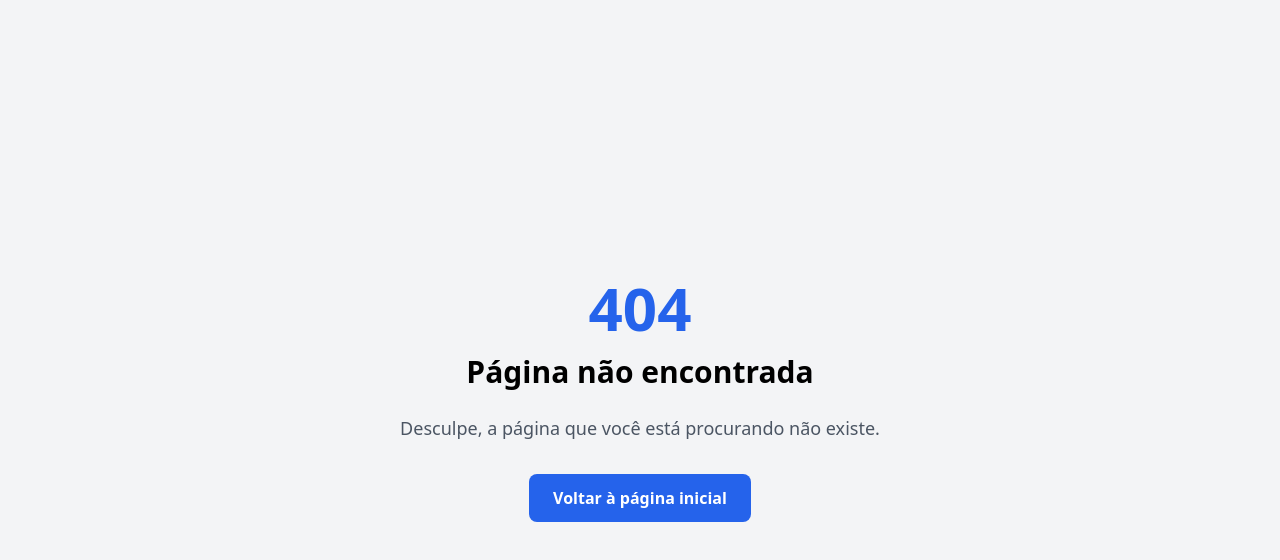
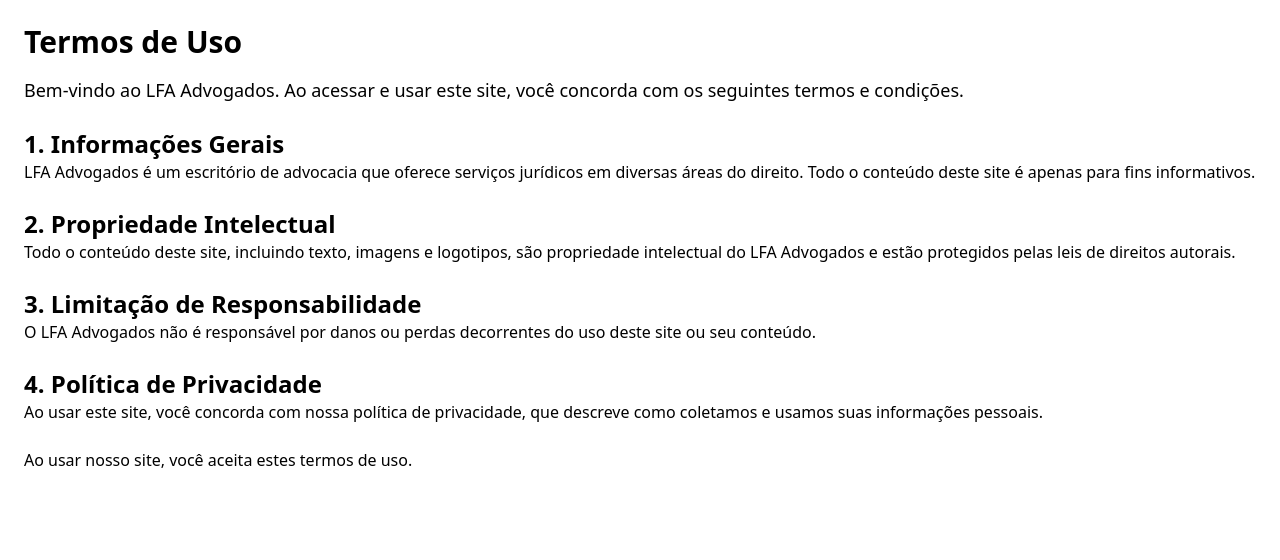
Before and after one commit to alexandre-mahumane/lfa_front, a React (Vite) app: page /terms-of-use in a window 1280 px wide. Before the commit this address had no page. Shown: the top 560 px of the page. Built offline with nearby package versions, Linux system fonts and the light colour scheme.

Commit message:
new member information

```diff
--- /dev/null
+++ b/src/components/cookies.jsx
@@ -0,0 +1,43 @@
+import { useState, useEffect } from "react";
+import { Link } from "react-router-dom";
+
+const CookieConsent = () => {
+  const [isVisible, setIsVisible] = useState(false);
+
+  useEffect(() => {
+    const hasConsented = localStorage.getItem("cookieConsent");
+    if (!hasConsented) {
+      setIsVisible(true);
+    }
+  }, []);
+
+  const handleAccept = () => {
+    localStorage.setItem("cookieConsent", "true");
+    setIsVisible(true);
+  };
+
+  return (
+    isVisible && (
+      <div className="fixed z-50 bottom-4 left-4 right-4 md:left-8 md:right-8 bg-gray-900 text-white p-4 rounded-2xl shadow-lg flex flex-col md:flex-row md:items-center w-1/2 justify-between gap-4">
+        <p className="text-sm">
+          🍪 Este site usa cookies para melhorar sua experiência.{" "}
+          <Link
+            to="/terms-of-use"
+            className="underline text-blue-400 hover:text-blue-300"
+          >
+            Saiba mais
+          </Link>
+          .
+        </p>
+        <button
+          onClick={handleAccept}
+          className="bg-blue-500 hover:bg-blue-400 text-white font-bold py-2 px-4 rounded-xl transition-all"
+        >
+          Aceitar
+        </button>
+      </div>
+    )
+  );
+};
+
+export default CookieConsent;
--- a/src/components/team.jsx
+++ b/src/components/team.jsx
@@ -19,37 +19,39 @@
       id: "luis-fazenda",
       name: "Luís José Fazenda",
       photo: pic2,
-      cargo: "Sócio Administrador e Advogado",
+      cargo: t("team.collaborators.luis-fazenda.practice-areas.position"),
     },
     {
       id: "shaida-carimo",
       name: "Shaida Abdul Carimo",
       photo: pic4,
-      cargo: "Advogada e Sócia",
+      cargo: t("team.collaborators.shaida-carimo.practice-areas.position"),
     },
     {
       id: "florinda-fazenda",
       name: "Florinda Mezava Fazenda",
       photo: pic7,
-      cargo: "",
+      cargo: t(
+        "team.collaborators.florinda-mezava-fazenda.practice-areas.position"
+      ),
     },
     {
       id: "acacio-mitilage",
       name: "Acácio Mitilage",
       photo: pic6,
-      cargo: "Advogado Associado Sénior",
+      cargo: t("team.collaborators.acacio-mitilage.practice-areas.position"),
     },
     {
       id: "leonardo-ngariamao",
       name: "Leonardo Ngariamao",
       photo: pic1,
-      cargo: "Advogado Estagiário",
+      cargo: t("team.collaborators.leonardo-ngariamao.practice-areas.position"),
     },
     {
       id: "luisa-fazenda",
       name: "Luísa Job Fazenda",
       photo: pic5,
-      cargo: "Recepcionista",
+      cargo: t("team.collaborators.luisa-fazenda.practice-areas.position"),
     },
 
     {
@@ -98,7 +100,8 @@
                   {member.name}
                 </span>
                 <span className="text-white text-base font-light">
-                  Cargo: {member.cargo}
+                  {t("team.collaborators.title")}
+                  {": "} {member.cargo}
                 </span>
               </div>
             </Link>
--- a/src/i18n/translations/en/global.json
+++ b/src/i18n/translations/en/global.json
@@ -202,6 +202,33 @@
           }
         ]
       },
+      "florinda-mezava-fazenda": {
+        "practice-areas": {
+          "position": "Lawyer"
+        },
+        "professional-experience": [
+          {
+            "year-range": "2025-Present",
+            "position": "Lecturer and Lawyer at Luis Fazenda Law Firm, Lda."
+          },
+          {
+            "year-range": "2022-2024",
+            "position": "Lecturer N1 in Labor Legislation, Mediation, and Conflict Resolution at IFPELAC and Trainee Lawyer at the Mozambique Bar Association."
+          },
+          {
+            "year-range": "2018-2019",
+            "position": "Intern in Forensic Practice at the Legal Practice Center of the Faculty of Law, UEM."
+          },
+          {
+            "year-range": "2017",
+            "position": "Technical Training in Human Resource Management at Técnicol Mozambique."
+          }
+        ],
+        "language-proficiency": {
+          "english": "Excellent"
+        }
+      },
+
       "andre-matenga": {
         "practice-areas": {
           "position": "Administrative Assistant"
@@ -358,5 +385,31 @@
   },
   "footer": {
     "text": "LFA LAWYERS. All rights reserved"
+  },
+
+  "terms": {
+    "cookies": {
+      "intro": " This website uses cookies to improve your experience. ",
+      "terms": "For more."
+    },
+    "title": "Terms of Use",
+    "intro": "Welcome to LFA Advogados. By accessing and using this website, you agree to the following terms and conditions.",
+    "section1": {
+      "title": "1. General Information",
+      "content": "LFA Advogados is a law firm providing legal services in various areas of law. All content on this website is for informational purposes only."
+    },
+    "section2": {
+      "title": "2. Intellectual Property",
+      "content": "All content on this site, including text, images, and logos, are the intellectual property of LFA Advogados and are protected by copyright laws."
+    },
+    "section3": {
+      "title": "3. Limitation of Liability",
+      "content": "LFA Advogados is not liable for any damages or losses arising from the use of this website or its content."
+    },
+    "section4": {
+      "title": "4. Privacy Policy",
+      "content": "By using this website, you agree to our privacy policy, which outlines how we collect and use your personal information."
+    },
+    "acceptance": "By using our website, you accept these terms of use."
   }
 }
--- a/src/i18n/translations/pt/global.json
+++ b/src/i18n/translations/pt/global.json
@@ -170,6 +170,32 @@
           {
             "year-range": "2016",
             "position": "Chefe do Departamento Jurídico do Observatório Juvenil"
+          }
+        ],
+        "language-proficiency": {
+          "english": "Excelente"
+        }
+      },
+      "florinda-mezava-fazenda": {
+        "practice-areas": {
+          "position": "Advogado"
+        },
+        "professional-experience": [
+          {
+            "year-range": "2025-Actualidade",
+            "position": "Docente e Advogada no escritório dos advogados-Luis fazenda Advogados, Lda."
+          },
+          {
+            "year-range": "2022-2024",
+            "position": "Docente N1 na especialidade de legislação laboral mediação e resolução de conflitos no IFPELAC e advogada estagiária na Ordem dos Advogados de Moçambique."
+          },
+          {
+            "year-range": "2018-2019",
+            "position": "Estágio em práticas forenses no centro de práticas jurídicas da faculdade de Direito da UEM."
+          },
+          {
+            "year-range": "2017",
+            "position": "Formação técnica em gestão de recursos humanos na técnicol Moçambique ."
           }
         ],
         "language-proficiency": {
@@ -355,5 +381,31 @@
   },
   "footer": {
     "text": "LFA ADVOGADOS. Todos os direitos reservados"
+  },
+
+  "terms": {
+    "cookies": {
+      "intro": " Este site usa cookies para melhorar sua experiência. ",
+      "terms": "Saiba mais."
+    },
+    "title": "Termos de Uso",
+    "intro": "Bem-vindo ao LFA Advogados. Ao acessar e usar este site, você concorda com os seguintes termos e condições.",
+    "section1": {
+      "title": "1. Informações Gerais",
+      "content": "LFA Advogados é um escritório de advocacia que oferece serviços jurídicos em diversas áreas do direito. Todo o conteúdo deste site é apenas para fins informativos."
+    },
+    "section2": {
+      "title": "2. Propriedade Intelectual",
+      "content": "Todo o conteúdo deste site, incluindo texto, imagens e logotipos, são propriedade intelectual do LFA Advogados e estão protegidos pelas leis de direitos autorais."
+    },
+    "section3": {
+      "title": "3. Limitação de Responsabilidade",
+      "content": "O LFA Advogados não é responsável por danos ou perdas decorrentes do uso deste site ou seu conteúdo."
+    },
+    "section4": {
+      "title": "4. Política de Privacidade",
+      "content": "Ao usar este site, você concorda com nossa política de privacidade, que descreve como coletamos e usamos suas informações pessoais."
+    },
+    "acceptance": "Ao usar nosso site, você aceita estes termos de uso."
   }
 }
--- a/src/pages/home.jsx
+++ b/src/pages/home.jsx
@@ -1,5 +1,6 @@
 import { Article } from "../components/article";
 import { Contact } from "../components/contact/contact";
+import CookieConsent from "../components/cookies";
 import { FeedbackComponent } from "../components/feedback";
 import { Footer } from "../components/footer";
 import { Hero } from "../components/hero";
@@ -13,6 +14,7 @@
 export const Home = () => {
   return (
     <>
+      {/* <CookieConsent /> */}
       <Navbar />
       <div className="bg-gray-100 text-gray-900">
         <Hero />
--- a/src/pages/information/member.jsx
+++ b/src/pages/information/member.jsx
@@ -6,6 +6,7 @@
 import pic4 from "../../assets/lawyer4.jpg";
 import pic5 from "../../assets/lawyer5.jpg";
 import pic6 from "../../assets/lawyer6.jpg";
+import pic7 from "../../assets/lawyer7.jpg";
 import { useTranslation } from "react-i18next";
 import { useParams } from "react-router-dom";
 import { Footer } from "../../components/footer";
@@ -37,6 +38,18 @@
       ),
     },
     {
+      id: "florinda-fazenda",
+      name: "Florinda Mezava Fazenda ",
+      photo: pic7,
+      position: t(
+        "team.collaborators.florinda-mezava-fazenda.practice-areas.position"
+      ),
+      professionalExperience: t(
+        "team.collaborators.florinda-mezava-fazenda.professional-experience",
+        { returnObjects: true }
+      ),
+    },
+    {
       id: "acacio-mitilage",
       name: "Acácio Mitilage",
       photo: pic6,
@@ -50,7 +63,9 @@
       id: "leonardo-ngariamao",
       name: "Leonardo Ngariamao",
       photo: pic1,
-      position: t("team.collaborators.leonardo-ngariamao.practice-areas.position"),
+      position: t(
+        "team.collaborators.leonardo-ngariamao.practice-areas.position"
+      ),
       professionalExperience: t(
         "team.collaborators.leonardo-ngariamao.professional-experience",
         { returnObjects: true }
@@ -97,7 +112,7 @@
       <Navbar />
       <section className=" px-3 min-h-screen max-w-7xl mx-auto py-8 mt-16 lg:mt-24 w-full sm:px-8 sm:py-12 lg:px-16 lg:py-20 bg-gray-50 text-gray-800">
         <div className="flex flex-col lg:flex-row items-center lg:items-start space-y-6 lg:space-y-0 lg:space-x-8 text-base sm:text-lg lg:text-xl leading-relaxed">
-          <div className="w-full lg:w-1/2 max-w-lg lg:max-w-none h-auto">
+          <div className="w-full lg:w-1/2 max-w-lg lg:max-w-none h-[40rem]">
             <img
               src={filteredMember.photo}
               alt={filteredMember.name}
@@ -109,18 +124,23 @@
             <h2 className="text-2xl font-bold sm:text-3xl lg:text-4xl text-blue-600">
               {filteredMember.name}
             </h2>
-<h3 className="font-bold text-blue-600">{t(
-        "team.collaborators.title")}</h3>
+            <h3 className="font-bold text-blue-600">
+              {t("team.collaborators.title")}
+            </h3>
             <ul className="space-y-2 list-disc list-inside">
-
-              <li >{filteredMember.position || "Informação não disponível"}</li>
+              <li>{filteredMember.position || "Informação não disponível"}</li>
             </ul>
-<h3 className="font-bold text-blue-600">{t(
-        "team.collaborators.title2")}</h3>
-{Array.isArray(filteredMember.professionalExperience) && filteredMember.professionalExperience.length > 0 ? (
+            <h3 className="font-bold text-blue-600">
+              {t("team.collaborators.title2")}
+            </h3>
+            {Array.isArray(filteredMember.professionalExperience) &&
+            filteredMember.professionalExperience.length > 0 ? (
               <ul className="space-y-2  list-disc list-inside">
                 {filteredMember.professionalExperience.map((exp, index) => (
-      <li key={index} className="flex flex-col space-x-5 w-full md:flex-row  ">
+                  <li
+                    key={index}
+                    className="flex flex-col space-x-5 w-full md:flex-row  "
+                  >
                     <p className="font-medium w-60 ">{exp["year-range"]}</p>
                     {/* <span className="mx-2">-</span> */}
                     <p className="md:w-5/6">{exp.position}</p>
@@ -130,7 +150,6 @@
             ) : (
               <p>Nenhuma experiência profissional disponível.</p>
             )}
-
           </div>
         </div>
       </section>
--- /dev/null
+++ b/src/pages/termsOfUse.jsx
@@ -0,0 +1,39 @@
+import React, { useState, useEffect } from "react";
+import "../i18n/i18n";
+import { useTranslation } from "react-i18next";
+import { t } from "i18next";
+
+const TermsOfUse = ({ language }) => {
+  const { t } = useTranslation();
+
+  return (
+    <div className="container mx-auto p-6">
+      <h1 className="text-3xl font-bold mb-4">{t("terms.title")}</h1>
+      <p className="text-lg mb-6">{t("terms.intro")}</p>
+
+      <div className="mb-6">
+        <h2 className="text-2xl font-semibold">{t("terms.section1.title")}</h2>
+        <p>{t("terms.section1.content")}</p>
+      </div>
+
+      <div className="mb-6">
+        <h2 className="text-2xl font-semibold">{t("terms.section2.title")}</h2>
+        <p>{t("terms.section2.content")}</p>
+      </div>
+
+      <div className="mb-6">
+        <h2 className="text-2xl font-semibold">{t("terms.section3.title")}</h2>
+        <p>{t("terms.section3.content")}</p>
+      </div>
+
+      <div className="mb-6">
+        <h2 className="text-2xl font-semibold">{t("terms.section4.title")}</h2>
+        <p>{t("terms.section4.content")}</p>
+      </div>
+
+      <p>{t("terms.acceptance")}</p>
+    </div>
+  );
+};
+
+export default TermsOfUse;
```
Also changed, not shown: src/router.jsx (+8 -3 lines). Lines whose indentation alone changed are shown as unchanged.
